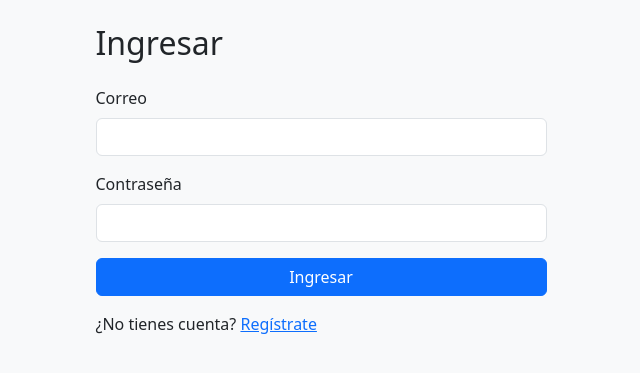
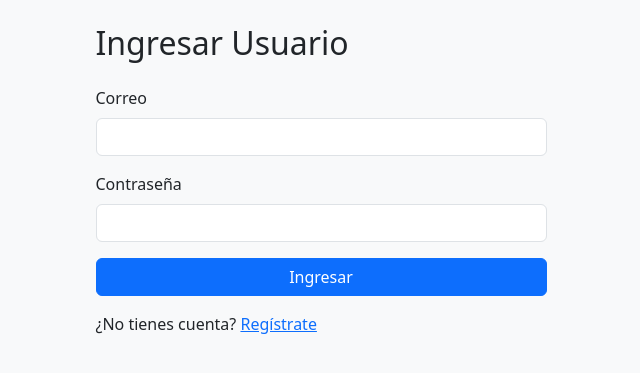
Before and after one commit to Bcristianr10/mono_webapp_monolito, a Flask app: page /users/login in a window 1280 px wide. Shown: the part 56-429 px from the top of the page, without its empty margins (319-959 px from the left). Run offline with Flask 3, Linux system fonts and the light colour scheme; some libraries are stand-ins or nearby versions.

Commit message:
feat: test new label in login

```diff
--- a/mono_webapp/app/templates/users/login.html
+++ b/mono_webapp/app/templates/users/login.html
@@ -3,7 +3,7 @@
 {% block content %}
 <div class="row justify-content-center">
     <div class="col-md-5">
-        <h2 class="mb-4">Ingresar</h2>
+        <h2 class="mb-4">Ingresar Usuario</h2>
         <form method="POST">
             {{ form.hidden_tag() }}
             <div class="mb-3">
```
